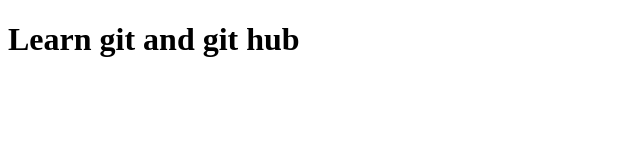
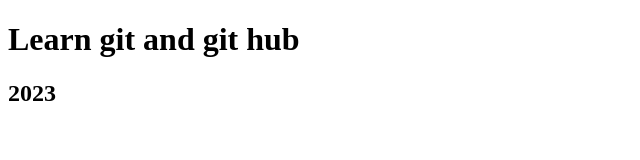
Before and after one commit to jasonprogrammer775/Learngit, a plain HTML site: page index.html in a window 1280 px wide. Shown: the full height of the page, 0-640 px from the left. Drawn offline with Linux system fonts and the light colour scheme.

Commit message:
added html

```diff
--- a/index.html
+++ b/index.html
@@ -8,5 +8,6 @@
 </head>
 <body>
     <h1>Learn git and git hub</h1>
+    <h2>2023</h2>
 </body>
 </html>
```
